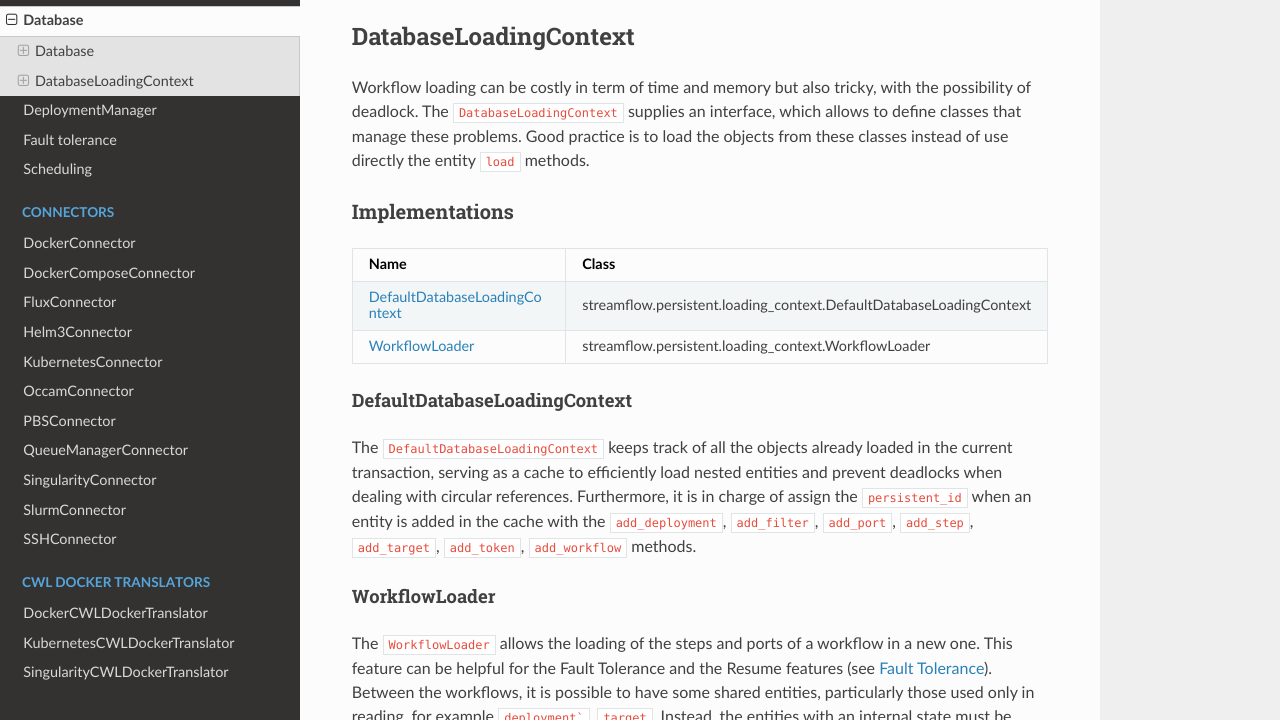
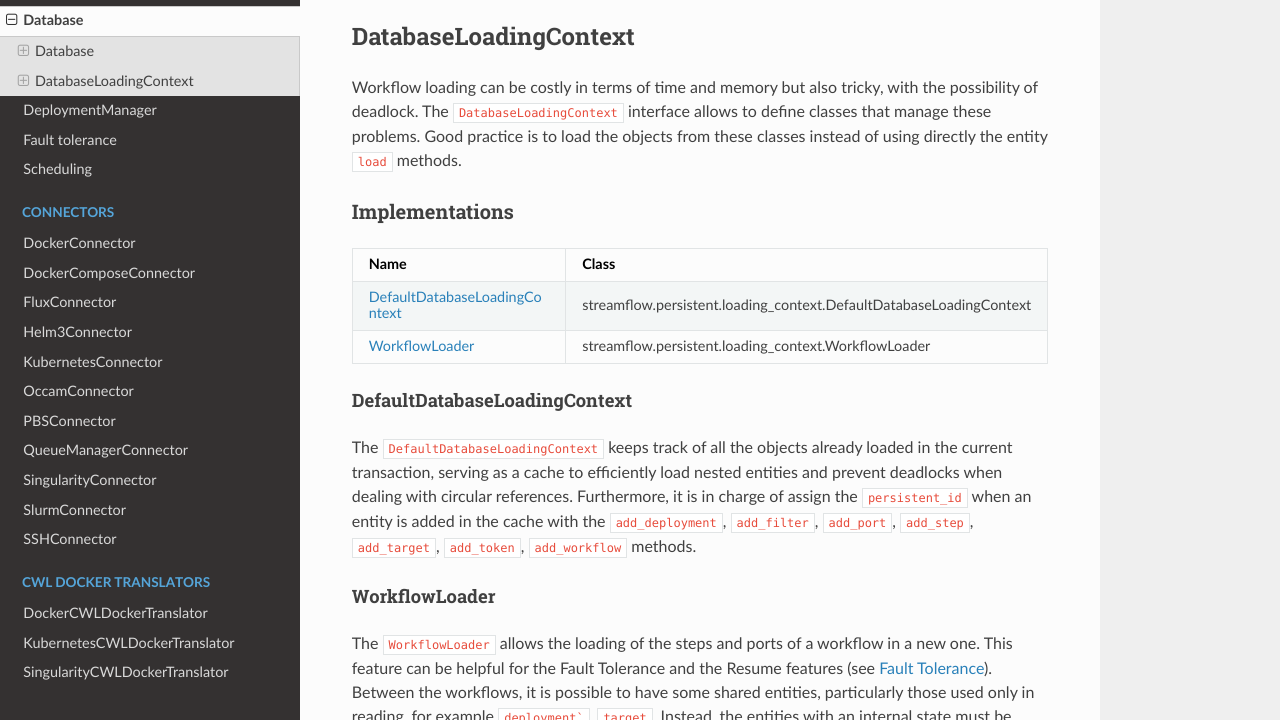
Before and after one commit to alpha-unito/streamflow, a Sphinx documentation site: the page built from docs/source/ext/database.rst, in a window 1280 px wide and 900 px high, scrolled down 5107 px, cut to the strip 180-900 px from the top of the window. Built offline with Sphinx 7.4.7 and the Read the Docs theme 2.0.0, drawn with Linux system fonts in a browser that asks for light colours.

Commit message:
change doc

```diff
--- a/docs/source/ext/database.rst
+++ b/docs/source/ext/database.rst
@@ -255,8 +255,8 @@ The database schema is structured as follows:
 
 DatabaseLoadingContext
 ======================
-Workflow loading can be costly in term of time and memory but also tricky, with the possibility of deadlock.
-The ``DatabaseLoadingContext`` supplies an interface, which allows to define classes that manage these problems. Good practice is to load the objects from these classes instead of use directly the entity ``load`` methods.
+Workflow loading can be costly in terms of time and memory but also tricky, with the possibility of deadlock.
+The ``DatabaseLoadingContext`` interface allows to define classes that manage these problems. Good practice is to load the objects from these classes instead of using directly the entity ``load`` methods.
 
 .. code-block:: python
     def add_deployment(self, persistent_id: int, deployment: DeploymentConfig):
```
